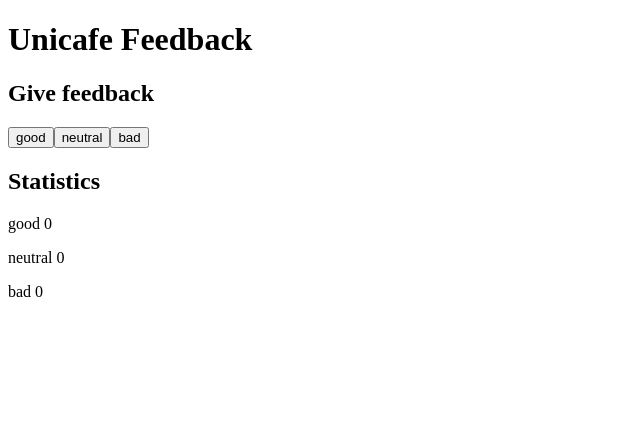
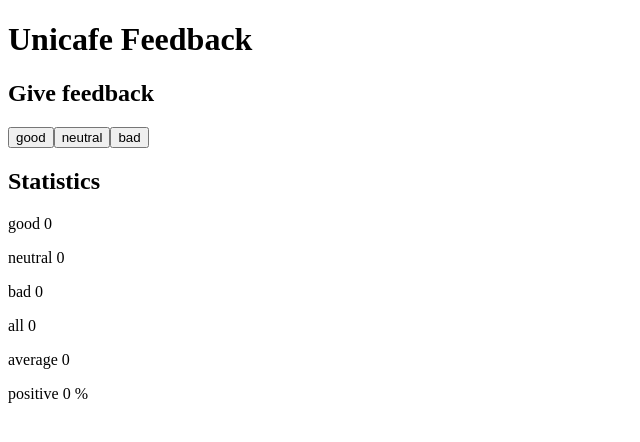
Before and after one commit to willson-alflen/full-stack-open-helsinki, a React (Vite) app in the folder part1/unicafe/: page / in a window 1280 px wide. Shown: the top 442 px of the page, without its empty margins (0-640 px from the left). Built offline with nearby package versions, Linux system fonts and the light colour scheme.

Commit message:
complete exercise 1.7

```diff
--- a/part1/unicafe/src/App.jsx
+++ b/part1/unicafe/src/App.jsx
@@ -7,6 +7,8 @@ function App() {
   const [goodCount, setGoodCount] = useState(0)
   const [neutralCount, setNeutralCount] = useState(0)
   const [badCount, setBadCount] = useState(0)
+
+  const allFeedback = goodCount + neutralCount + badCount
 
   const identifyFeedback = (feedback) => {
     if (feedback === 'good') {
@@ -18,6 +20,19 @@ function App() {
     }
   }
 
+  const average = () => {
+    if (allFeedback === 0) {
+      return 0
+    }
+    return ((goodCount - badCount) / allFeedback).toFixed(2)
+  }
+  const positive = () => {
+    if (allFeedback === 0) {
+      return 0
+    }
+    return ((goodCount / allFeedback) * 100).toFixed(2)
+  }
+
   return (
     <>
       <Header title={title} />
@@ -26,6 +41,9 @@ function App() {
         good={goodCount}
         neutral={neutralCount}
         bad={badCount}
+        all={allFeedback}
+        average={average()}
+        positive={positive()}
       />
     </>
   )
--- a/part1/unicafe/src/components/Content/index.tsx
+++ b/part1/unicafe/src/components/Content/index.tsx
@@ -14,6 +14,9 @@ export default function Content(props) {
         <p>good {props.good}</p>
         <p>neutral {props.neutral}</p>
         <p>bad {props.bad}</p>
+        <p>all {props.all}</p>
+        <p>average {props.average}</p>
+        <p>positive {props.positive} %</p>
       </section>
     </main>
   )
```
